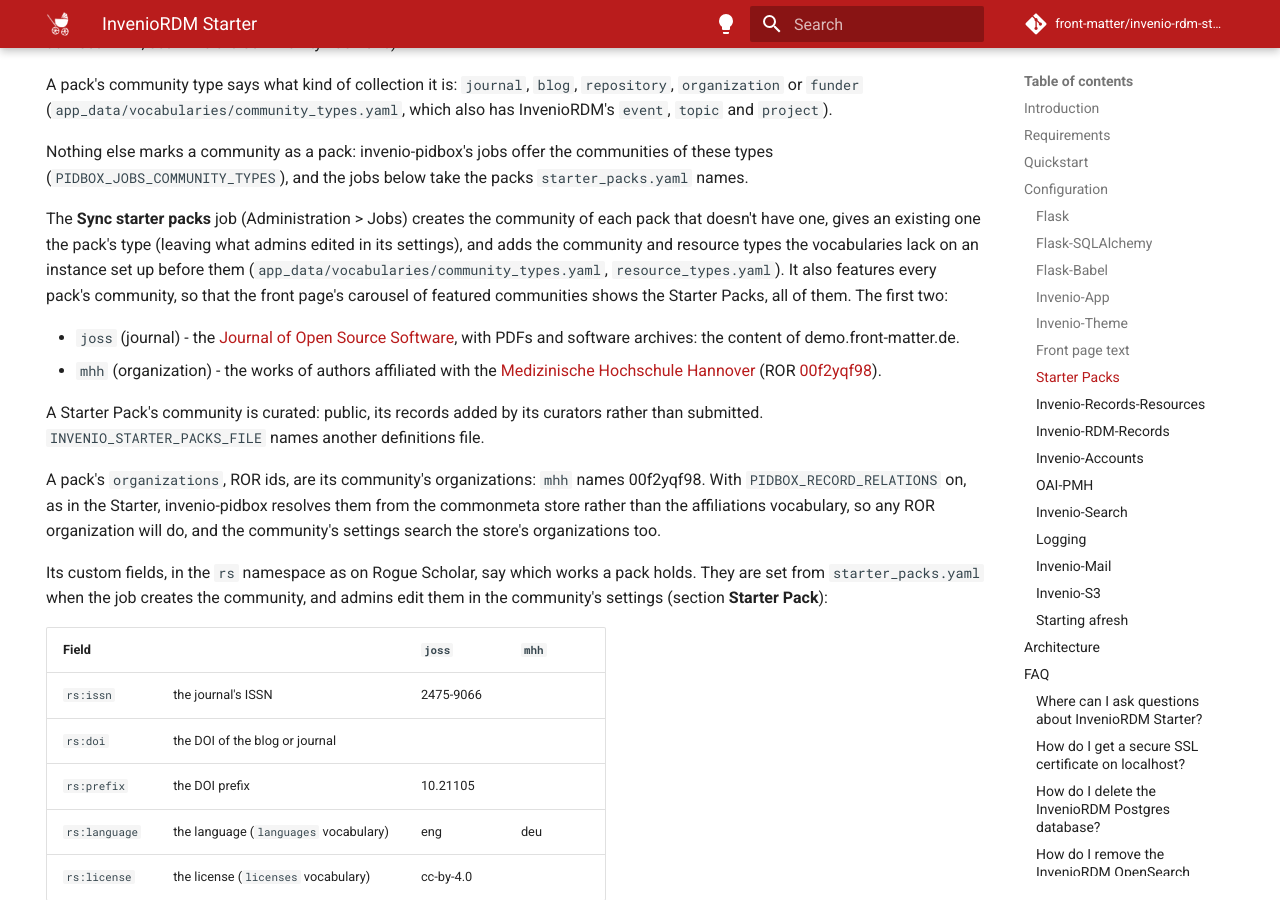
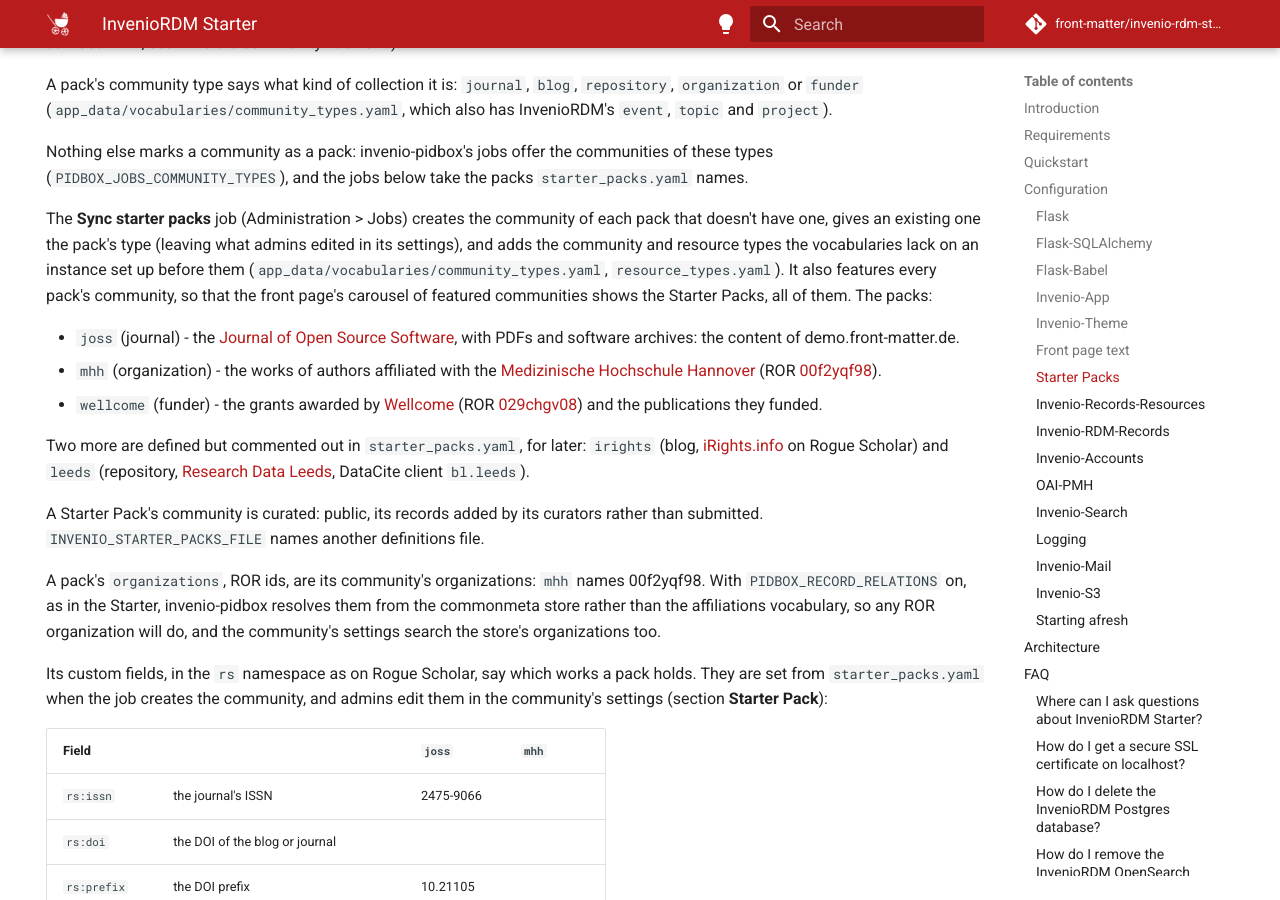
Before and after one commit to front-matter/invenio-rdm-starter, an MkDocs documentation site: the page built from docs/index.md, in a window 1280 px wide and 900 px high, scrolled down 4076 px. Built offline with MkDocs 1.6.1 and Material for MkDocs 9.7.7, drawn with Linux system fonts in a browser that asks for light colours; comment, search, counter and statistics services are not loaded.

Commit message:
feat: Wellcome Starter Pack, iRights and Research Data Leeds for later
Wellcome is a funder pack (ROR 029chgv08) for its grants and the
publications they funded; logo from Wikimedia Commons (public domain).
iRights (blog) and Research Data Leeds (repository, DataCite client
bl.leeds) are defined but commented out, for the next packs.

```diff
--- a/docs/index.md
+++ b/docs/index.md
@@ -108,10 +108,13 @@ A pack's community type says what kind of collection it is: `journal`, `blog`, `
 
 Nothing else marks a community as a pack: invenio-pidbox's jobs offer the communities of these types (`PIDBOX_JOBS_COMMUNITY_TYPES`), and the jobs below take the packs `starter_packs.yaml` names.
 
-The **Sync starter packs** job (Administration > Jobs) creates the community of each pack that doesn't have one, gives an existing one the pack's type (leaving what admins edited in its settings), and adds the community and resource types the vocabularies lack on an instance set up before them (`app_data/vocabularies/community_types.yaml`, `resource_types.yaml`). It also features every pack's community, so that the front page's carousel of featured communities shows the Starter Packs, all of them. The first two:
+The **Sync starter packs** job (Administration > Jobs) creates the community of each pack that doesn't have one, gives an existing one the pack's type (leaving what admins edited in its settings), and adds the community and resource types the vocabularies lack on an instance set up before them (`app_data/vocabularies/community_types.yaml`, `resource_types.yaml`). It also features every pack's community, so that the front page's carousel of featured communities shows the Starter Packs, all of them. The packs:
 
 * `joss` (journal) - the [Journal of Open Source Software](https://joss.theoj.org), with PDFs and software archives: the content of demo.front-matter.de.
 * `mhh` (organization) - the works of authors affiliated with the [Medizinische Hochschule Hannover](https://www.mhh.de) (ROR [00f2yqf98](https://ror.org/00f2yqf98)).
+* `wellcome` (funder) - the grants awarded by [Wellcome](https://wellcome.org) (ROR [029chgv08](https://ror.org/029chgv08)) and the publications they funded.
+
+Two more are defined but commented out in `starter_packs.yaml`, for later: `irights` (blog, [iRights.info](https://irights.info) on Rogue Scholar) and `leeds` (repository, [Research Data Leeds](https://archive.researchdata.leeds.ac.uk), DataCite client `bl.leeds`).
 
 A Starter Pack's community is curated: public, its records added by its curators rather than submitted. `INVENIO_STARTER_PACKS_FILE` names another definitions file.
 
```
Also changed, not shown: 3 other files.
